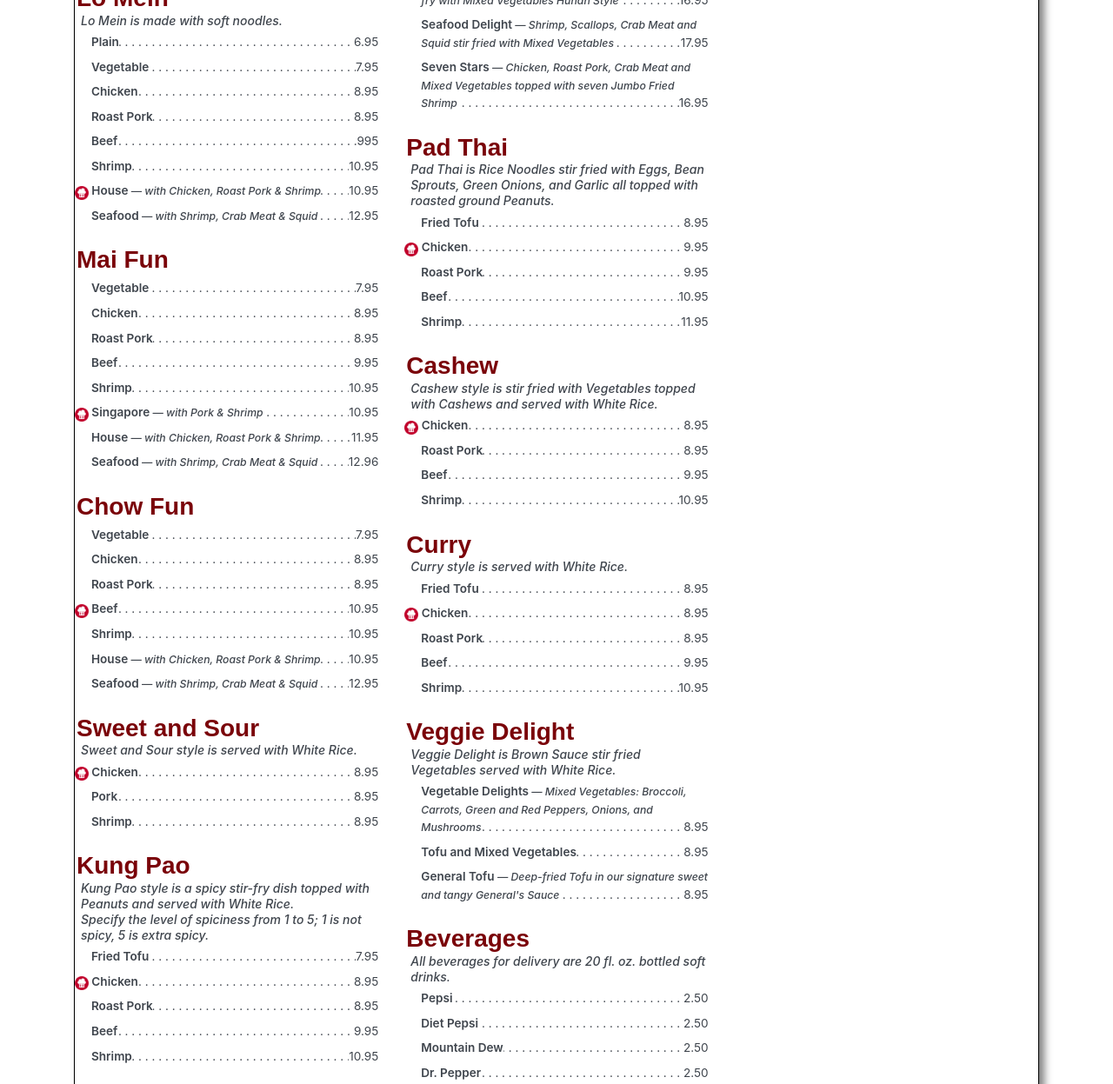
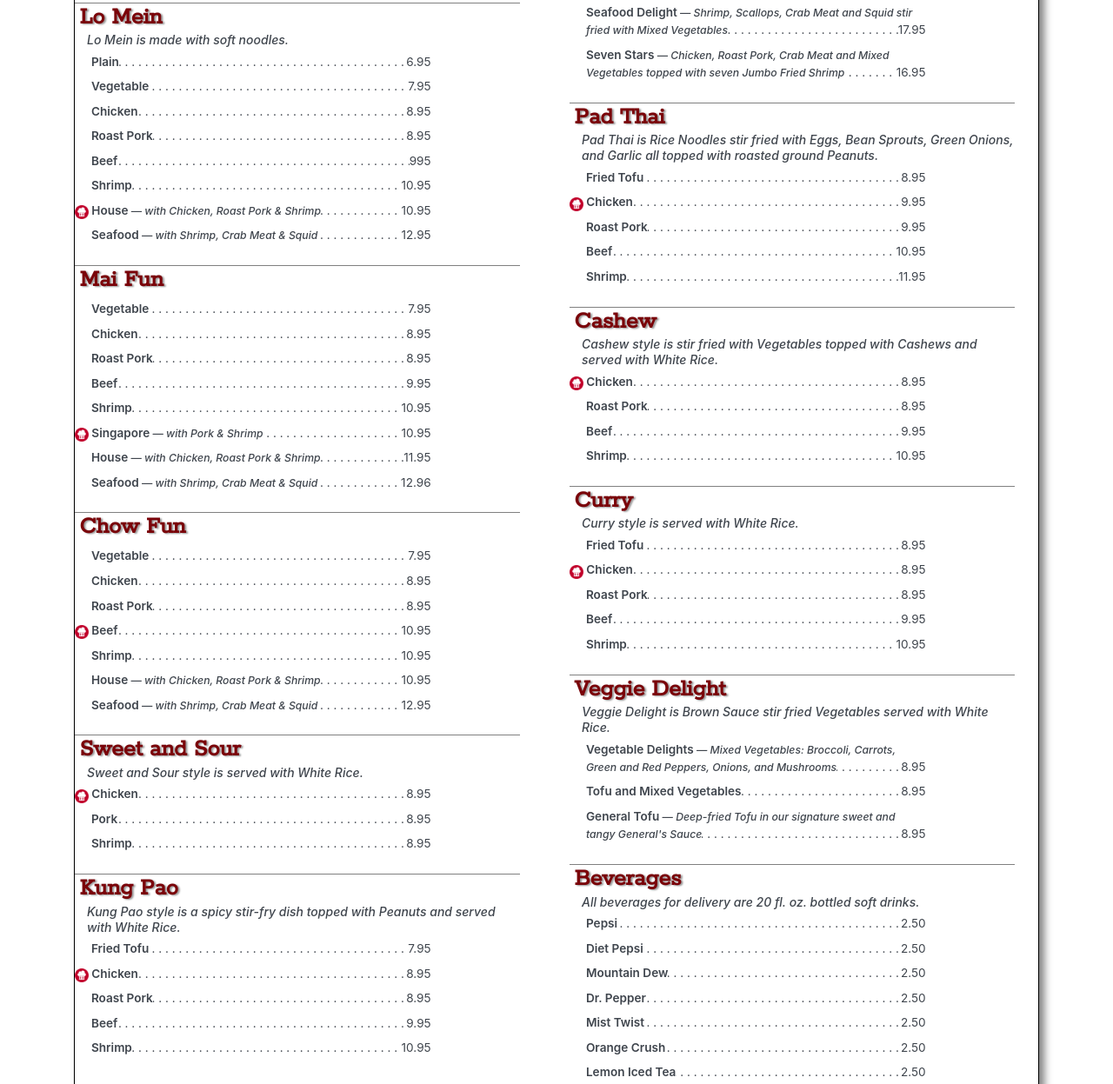
Before and after one commit to BluePawDev/asian-hon-html-css, a website: page public/views/index.html in a window 1280 px wide. Shown: the part 1084-2331 px from the top of the page at 87% size. Drawn offline with Linux system fonts and the light colour scheme.

Commit message:
Modify bootstrap layout

```diff
--- a/public/styles/menu-bs.css
+++ b/public/styles/menu-bs.css
@@ -9,47 +9,66 @@
 
 /* MENU BODY */
 
+.menu-full {
+  /*border: 5px black solid;*/
+  border: 1pt black solid;
+  border-radius: 10px;
+  box-shadow: 6px 6px 10px 0px rgba(0, 0, 0, 0.5);
+  background-color: #fff;
+}
+
 .menu-head {
   width: 100%;
+  border: 5px black solid;
+  margin: 0 auto;
   /*text-align: center;*/
 }
 
 .menu-body {
   /*width: 60%;*/
   /*margin: 0 auto;*/
-  border: 1pt black solid;
-  border-radius: 10px;
-  box-shadow: 6px 6px 10px 0px rgba(0, 0, 0, 0.5);
+  /*border: 1pt black solid;*/
+  /*border-radius: 10px;*/
+  /*box-shadow: 6px 6px 10px 0px rgba(0, 0, 0, 0.5);*/
 }
 
 /* MENU DIV SECTIONS */
 
 .menu-div {
-  /*width: 95%;*/
+  width: 95%;
   /*margin: 0 auto;*/
   /*margin-top: 5px;*/
   /*padding-right: 5px;*/
+  /*border: 1px orange solid;*/
+  /*width: 150%;*/
+  /*width: 90%*/
 }
 
 /* MENU DISH COOKING STYLE */
 
 .dish-style {
+  /*margin: 0.2em;*/
   margin: 0;
-  padding-left: 2px;
+  padding-left: .2em;
   font-size: 1.75em;
-  font-weight: bold;
+  font-weight: 800;
   color: #7A0309;
+  text-shadow: 2px 1px 2px rgba(150, 150, 150, 1);
   font-family: Rokkitt, Arial, Helvetica, sans-serif;
+  /*border: 1px black solid*/
+  border-top: .5px gray solid;
 }
 
 .dish-style-desc {
   margin: 0;
-  margin-left: .5em;
+  padding-left: 1em;
+  /*margin-left: .5em;*/
   line-height: 18px;
   font-size: 14px;
   font-weight: 500;
   font-style: italic;
   color: #3f454d;
+  /*border: 1px black solid;*/
 }
 
 /* MENU ITEMS */
@@ -72,38 +91,44 @@
 
 /**** LEADERS ****/
 
-ul.leaders {
-  max-width: 100%;
+ul.menu-grp {
+  max-width: 80%;
   overflow-x: hidden;
   list-style: none;
   font-size: .85em;
   font-weight: 400;
   color: #3f454d;
   margin-top: .4em;
+  /*border: 1px blue solid*/
 }
 
-ul.leaders li:after {
+ul.menu-grp li:after {
   float: left;
   width: 0;
   white-space: nowrap;
   content: ". . . . . . . . . . . . . . . . . . . . " ". . . . . . . . . . . . . . . . . . . . " ". . . . . . . . . . . . . . . . . . . . " ". . . . . . . . . . . . . . . . . . . . "
 }
 
-ul.leaders span:first-child {
+ul.menu-grp span:first-child {
   /*padding-right: 0.33em;*/
   background: white
 }
 
-ul.leaders span+span {
+ul.menu-grp span+span {
   float: right;
   background: white;
   position: relative;
   z-index: 1
 }
 
-ul.leaders li {
+ul.menu-grp li {
   margin-bottom: .6em;
   margin-left: -1.55em;
+  /*border: 1px green solid;*/
+}
+
+ul {
+  /*border: 1px purple solid;*/
 }
 
 /* IMAGES */
@@ -124,8 +149,17 @@ ul.leaders li {
   font-size: 2em;
   margin-bottom: 0;
   text-align: center;
+  font-family: Rokkitt, Arial, Helvetica, sans-serif;
+  text-shadow: 2px 1px 2px rgba(150, 150, 150, 1);
+  color: #7A0309;
+  font-weight: 900;
+  font-size: 2.5em;
 }
 
 .del-restrictions {
   text-align: center;
 }
+
+.menu-col-1 {
+  /*margin-left: 1.5em;*/
+}
--- a/public/views/index.html
+++ b/public/views/index.html
@@ -8,6 +8,7 @@
     <script src='../vendors/bootstrap/js/bootstrap.min.js' charset='utf-8'></script>
     <link rel='stylesheet' href='../vendors/bootstrap/css/bootstrap.min.css'>
     <link rel='stylesheet' href='../styles/menu-bs.css'>
+    <link href="https://fonts.googleapis.com/css?family=Rokkitt" rel="stylesheet">
 
 
 
@@ -28,7 +29,7 @@
         </div>
     </div>
 
-    <div class='menu-body'>
+    <div class='menu-body menu-full'>
 
       <!-- MENU HEADER -->
       <div class='row menu'>
@@ -47,13 +48,13 @@
       <!-- MENU -->
       <div class='row menu'>
         <!-- START: div.col-1 -->
-        <div class='menu-col-1 col-md-offset-2 col-md-4'>
+        <div class='menu-col-1 col-md-offset-2 col-md-6'>
 
           <!-- START: div.appetizers -->
-          <div class='menu-div appetizer-div'>
+          <div class='menu-div'>
             <h4 class='dish-style'>Appetizers</h4>
               <!-- START: ul.appetizers -->
-              <ul class='leaders'>
+              <ul class='menu-grp'>
                 <li><span class='dish'>Egg Rolls<i class='dish-desc'> (2)</i></span><span>3.95</span></li>
                 <li><span class='dish'>Cream Cheese Wontons<i class='dish-desc'> (6)</i></span><span>3.95</span></li>
                 <li><span class='dish'>Fried Spring Rolls<i class='dish-desc'> (2)</i></span><span>3.95</span></li>
@@ -77,10 +78,10 @@
           <!-- END: div.appertizers -->
 
           <!-- START: div.fried-rice -->
-          <div class='menu-div fried-rice-div'>
+          <div class='menu-div'>
             <h4 class='dish-style'>Fried Rice</h4>
             <!-- START: ul.fried-rice -->
-            <ul class='leaders'>
+            <ul class='menu-grp'>
               <li><span class='dish'>Vegetable</span><span>7.95</span></li>
               <li><span class='dish'>Chicken</span><span>8.95</span></li>
               <li><span class='dish'>Roast Pork</span><span>8.95</span></li>
@@ -94,11 +95,11 @@
           <!-- END: div.fried-rice -->
 
           <!-- START: div.lo-mein -->
-          <div class='menu-div lo-mein-div'>
+          <div class='menu-div'>
             <h4 class='dish-style'>Lo Mein</h4>
             <p class='dish-style-desc'>Lo Mein is made with soft noodles.</p>
             <!-- START ul.lo-mein -->
-            <ul class='leaders'>
+            <ul class='menu-grp'>
               <li><span class='dish'>Plain</span><span>6.95</span></li>
               <li><span class='dish'>Vegetable</span><span>7.95</span></li>
               <li><span class='dish'>Chicken</span><span>8.95</span></li>
@@ -113,10 +114,10 @@
           <!-- END: div.lo-mein -->
 
           <!-- START: div.mai-fun -->
-          <div class='menu-div mai-fun-div'>
+          <div class='menu-div'>
             <h4 class='dish-style'>Mai Fun</h4>
             <!-- START: ul.mai-fun -->
-            <ul class='leaders'>
+            <ul class='menu-grp'>
               <li><span class='dish'>Vegetable</span><span>7.95</span></li>
               <li><span class='dish'>Chicken</span><span>8.95</span></li>
               <li><span class='dish'>Roast Pork</span><span>8.95</span></li>
@@ -131,10 +132,10 @@
           <!-- END: div.mai-fun -->
 
           <!-- START: div.chow-fun -->
-          <div class='menu-div chow-fun-div'>
+          <div class='menu-div'>
             <h4 class='dish-style'>Chow Fun</h4>
             <!-- START: ul.chow-fun -->
-            <ul class='leaders'>
+            <ul class='menu-grp'>
               <li><span class='dish'>Vegetable</span><span>7.95</span></li>
               <li><span class='dish'>Chicken</span><span>8.95</span></li>
               <li><span class='dish'>Roast Pork</span><span>8.95</span></li>
@@ -148,11 +149,11 @@
           <!-- END: div.chow-fun -->
 
           <!-- START: div.sweet-sour -->
-          <div class='menu-div sweet-sour-div'>
+          <div class='menu-div'>
             <h4 class='dish-style'>Sweet and Sour</h4>
             <p class='dish-style-desc'>Sweet and Sour style is served with White Rice.</p>
             <!-- START: ul.sweet-sour -->
-            <ul class='leaders'>
+            <ul class='menu-grp'>
               <li><span class='dish'><img src='../images/chef-recommendation-6.png' alt='' class='chef-rec'> Chicken</span><span>8.95</span></li>
               <li><span class='dish'>Pork</span><span>8.95</span></li>
               <li><span class='dish'>Shrimp</span><span>8.95</span></li>
@@ -165,10 +166,10 @@
           <div class='menu-div kung-pao-div'>
             <h4 class='dish-style'>Kung Pao</h4>
             <p class='dish-style-desc'>Kung Pao style is a spicy stir-fry dish topped with Peanuts and served with White Rice.</p>
-            <p class='dish-style-desc'>Specify the level of spiciness from 1 to 5; 1 is not spicy, 5 is extra spicy.</p>
+            <!-- <p class='dish-style-desc'>Specify the level of spiciness from 1 to 5; 1 is not spicy, 5 is extra spicy.</p> -->
 
             <!-- START ul.kung-pao -->
-            <ul class='leaders'>
+            <ul class='menu-grp'>
               <li><span class='dish'>Fried Tofu</span><span>7.95</span></li>
               <li><span class='dish'><img src='../images/chef-recommendation-6.png' alt='' class='chef-rec'> Chicken</span><span>8.95</span></li>
               <li><span class='dish'>Roast Pork</span><span>8.95</span></li>
@@ -183,13 +184,13 @@
         <!-- END: div.col-1 -->
 
         <!-- START: div.col-2 -->
-          <div class='menu-col-2 col-md-4'>
+          <div class='menu-col-2 col-md-6'>
             <div class='menu-div szechuan-div'>
               <h4 class='dish-style'>Szechuan</h4>
               <p class='dish-style-desc'>Szechuan style is a Red Chili-based sauce stir fried with Vegetables and served with White Rice.</p>
-              <p class='dish-style-desc'>Specify the level of spiciness from 1 to 5; 1 is not spicy, 5 is extra spicy.</p>
+              <!-- <p class='dish-style-desc'>Specify the level of spiciness from 1 to 5; 1 is not spicy, 5 is extra spicy.</p> -->
               <!-- START ul.kung-pao -->
-              <ul class='leaders'>
+              <ul class='menu-grp'>
                 <li><span class='dish'><img src='../images/chef-recommendation-6.png' alt='' class='chef-rec'> Chicken</span><span>8.95</span></li>
                 <li><span class='dish'>Roast Pork</span><span>8.95</span></li>
                 <li><span class='dish'>Beef</span><span>9.95</span></li>
@@ -201,7 +202,7 @@
               <h4 class='dish-style'>Chef's Specials</h4>
               <p class='dish-style-desc'>Chef's Special dishes are served with White Rice.</p>
               <!-- START ul.chefs-special -->
-              <ul class='leaders'>
+              <ul class='menu-grp'>
                 <li><span class='dish'><img src='../images/chef-recommendation-6.png' alt='' class='chef-rec'> General's Chicken</span><span>10.95</span></li>
                 <li><span class='dish'>Lemon Chicken</span><span>10.95</span></li>
                 <li><span class='dish'>Orange Chicken</span><span>10.95</span></li>
@@ -226,7 +227,7 @@
               <h4 class='dish-style'>Pad Thai</h4>
               <p class='dish-style-desc'>Pad Thai is Rice Noodles stir fried with Eggs, Bean Sprouts, Green Onions, and Garlic all topped with roasted ground Peanuts.</p>
               <!-- START ul.pad-thai -->
-              <ul class='leaders'>
+              <ul class='menu-grp'>
                 <li><span class='dish'>Fried Tofu</span><span>8.95</span></li>
                 <li><span class='dish'><img src='../images/chef-recommendation-6.png' alt='' class='chef-rec'> Chicken</span><span>9.95</span></li>
                 <li><span class='dish'>Roast Pork</span><span>9.95</span></li>
@@ -240,7 +241,7 @@
               <h4 class='dish-style'>Cashew</h4>
               <p class='dish-style-desc'>Cashew style is stir fried with Vegetables topped with Cashews and served with White Rice.</p>
               <!-- START ul.cashew -->
-              <ul class='leaders'>
+              <ul class='menu-grp'>
                 <li><span class='dish'><img src='../images/chef-recommendation-6.png' alt='' class='chef-rec'> Chicken</span><span>8.95</span></li>
                 <li><span class='dish'>Roast Pork</span><span>8.95</span></li>
                 <li><span class='dish'>Beef</span><span>9.95</span></li>
@@ -253,7 +254,7 @@
               <h4 class='dish-style'>Curry</h4>
               <p class='dish-style-desc'>Curry style is served with White Rice.</p>
               <!-- START ul.curry -->
-              <ul class='leaders'>
+              <ul class='menu-grp'>
                 <li><span class='dish'>Fried Tofu</span><span>8.95</span></li>
                 <li><span class='dish'><img src='../images/chef-recommendation-6.png' alt='' class='chef-rec'> Chicken</span><span>8.95</span></li>
                 <li><span class='dish'>Roast Pork</span><span>8.95</span></li>
@@ -267,7 +268,7 @@
               <h4 class='dish-style'>Veggie Delight</h4>
               <p class='dish-style-desc'>Veggie Delight is Brown Sauce stir fried Vegetables served with White Rice.</p>
               <!-- START ul.veggie-delight -->
-              <ul class='leaders'>
+              <ul class='menu-grp'>
                 <li><span class='dish'>Vegetable Delights<i class='dish-desc'> &mdash; Mixed Vegetables: Broccoli, Carrots, Green and Red Peppers, Onions, and Mushrooms</i></span><span>8.95</span></li>
                 <li><span class='dish'>Tofu and Mixed Vegetables</span><span>8.95</span></li>
                 <li><span class='dish'>General Tofu<i class='dish-desc'> &mdash; Deep-fried Tofu in our signature sweet and tangy General's Sauce</i></span><span>8.95</span></li>
@@ -279,7 +280,7 @@
               <h4 class='dish-style'>Beverages</h4>
               <p class='dish-style-desc'>All beverages for delivery are 20 fl. oz. bottled soft drinks.</p>
               <!-- START ul.beverages -->
-              <ul class='leaders'>
+              <ul class='menu-grp'>
                 <li><span class='dish'>Pepsi</span><span>2.50</span></li>
                 <li><span class='dish'>Diet Pepsi</span><span>2.50</span></li>
                 <li><span class='dish'>Mountain Dew</span><span>2.50</span></li>
```
